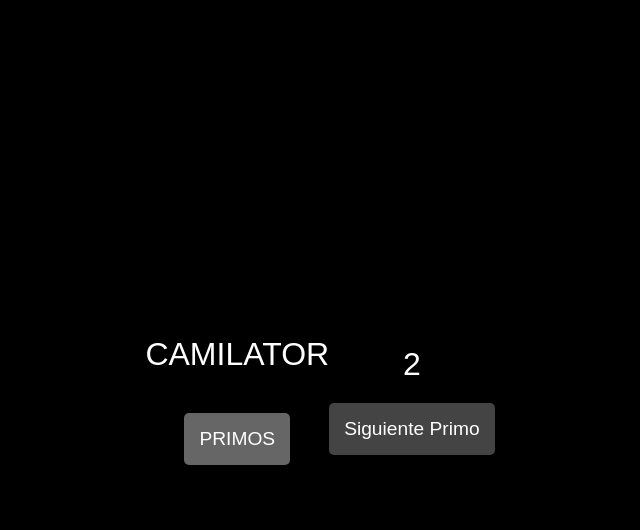
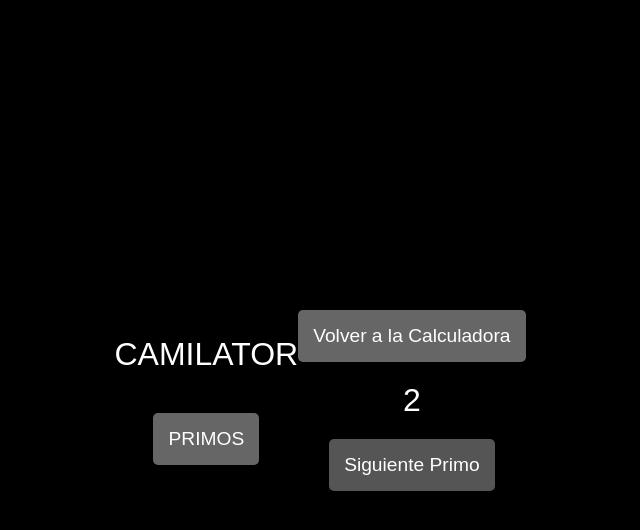
Before and after one commit to PanchoFrancisco123/calV4, a plain HTML site: page index.html in a window 1280 px wide. Both pictures are taken after a click on the button "PRIMOS". Shown: the whole page, without its empty margins (320-960 px from the left). Drawn offline with Linux system fonts and the light colour scheme.

Commit message:
Update index.html

```diff
--- a/index.html
+++ b/index.html
@@ -34,8 +34,9 @@
     </div>
 
     <div class="primes-view" id="primesView">
+        <button id="backToCalculator">Volver a la Calculadora</button>
         <div class="prime-display" id="primeDisplay">2</div>
-        <button onclick="navigatePrimes(event)">Siguiente Primo</button>
+        <button id="nextPrime">Siguiente Primo</button>
     </div>
 
     <script src="script.js"></script>
```
